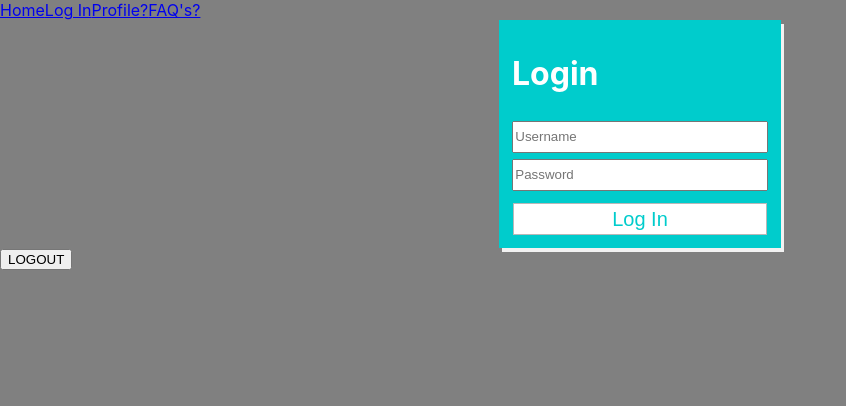
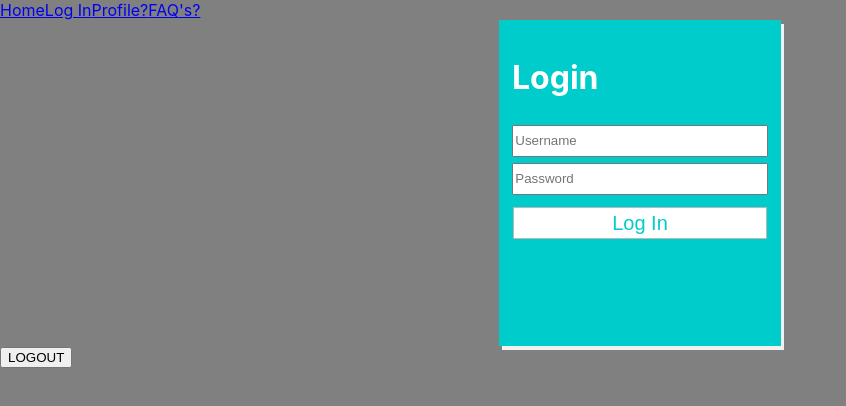
Before and after one commit to dannyotown/Front-End, a React (Create React App) app in the folder tipease/: page /login in a window 1280 px wide. Shown: the top 406 px of the page, without its empty margins (0-846 px from the left). Built offline with nearby package versions, Linux system fonts and the light colour scheme.

Commit message:
Update Login.js

```diff
--- a/tipease/src/components/Login.js
+++ b/tipease/src/components/Login.js
@@ -27,7 +27,7 @@ function LogIn() {
   };
   return (
     <LoginDiv>
-      <h1>Login</h1>
+      <LoginHeader>Login</LoginHeader>
       <LoginForm onSubmit={onSubmit}>
         <LoginInput
           type="text"
@@ -55,7 +55,11 @@ const LoginDiv = styled.div`
   background-color: #00cccc;
   color: white;
   padding: 1%;
+  height: 300px
   box-shadow: 3px 4px #f2f2f2;
+`;
+const LoginHeader = styled.h1`
+  margin-top: 10%;
 `;
 const LoginInput = styled.input`
   height: 25px;
@@ -75,6 +79,7 @@ const LoginButton = styled.button`
 const LoginForm = styled.form`
   display: flex;
   flex-flow: column nowrap;
+  margin-top: 5%;
 `;
 
 const Logo = styled.img`
```
